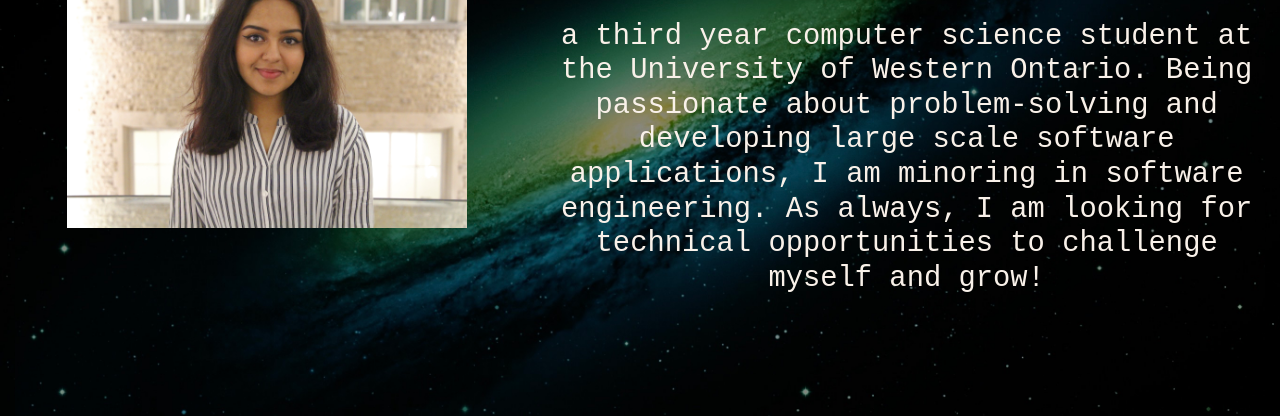
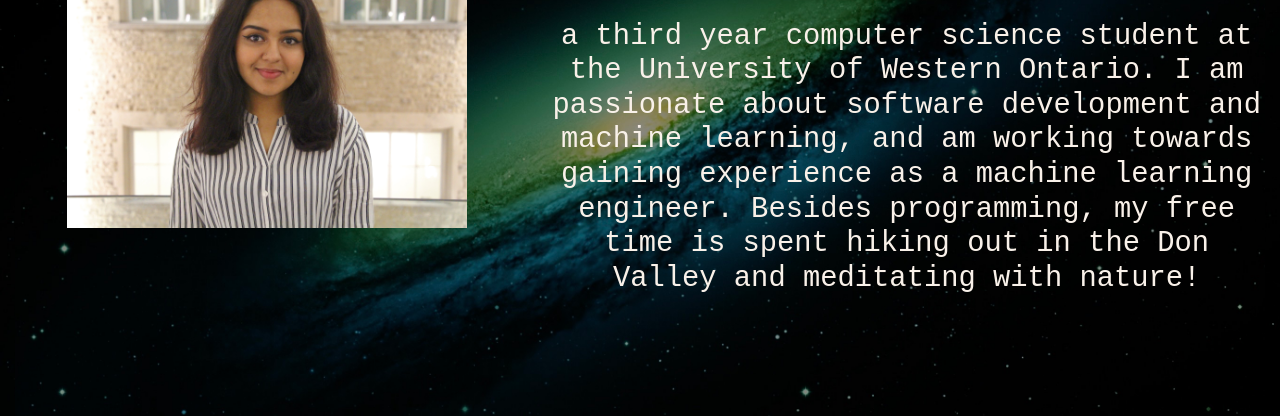
Before and after one commit to hudamukhtar1/old-site, a plain HTML site: page contact.html in a window 1280 px wide. Shown: the part 316-732 px from the top of the page. Drawn offline with nearby package versions, Linux system fonts and the light colour scheme.

Commit message:
Update contact.html

```diff
--- a/contact.html
+++ b/contact.html
@@ -44,8 +44,8 @@
               <div class="col-sm-7 text-center" style="padding-bottom: 5rem;">
                 <h1 class="about">Hi! I'm Huda,</h1>
                 <h1 class="about" style="font-size: 1.8em; padding-bottom: 50px;">a third year computer science student at the University of Western Ontario.
-                  Being passionate about problem-solving and developing large scale software applications, I am
-                  minoring in software engineering. As always, I am looking for technical opportunities to challenge myself and grow!
+                  I am passionate about software development and machine learning, and am working towards gaining experience as a machine learning engineer.
+                  Besides programming, my free time is spent hiking out in the Don Valley and meditating with nature!
                 </h1>
               </div>
             </div>
```
